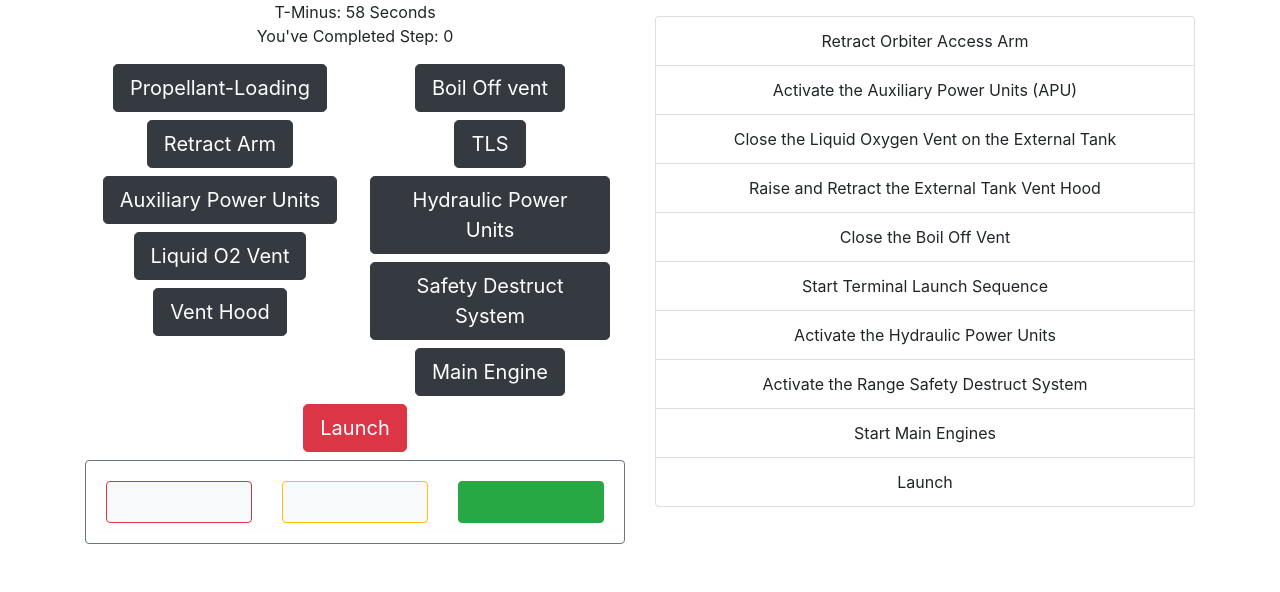
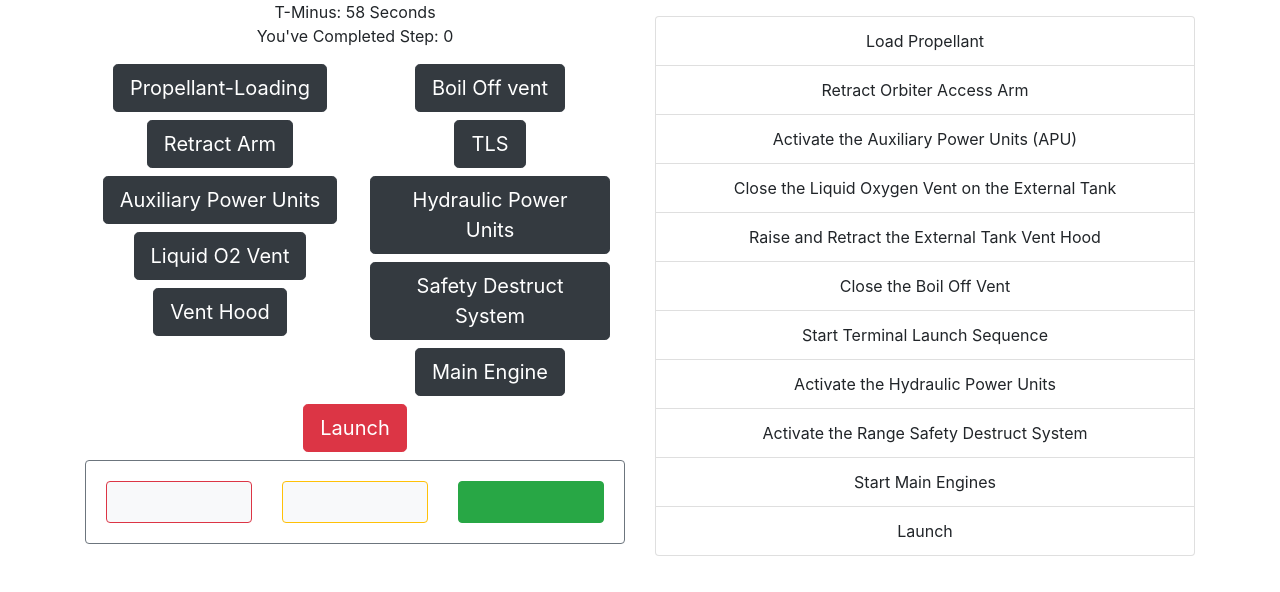
Before and after one commit to doakcovington/MissionControl, a React (Create React App) app: page / in a window 1280 px wide. Both pictures are taken after a click on the button "Start". Shown: the top 592 px of the page. Built offline with nearby package versions, Linux system fonts and the light colour scheme.

Commit message:
Added propellant instructions

```diff
--- a/src/components/Instructions.tsx
+++ b/src/components/Instructions.tsx
@@ -5,6 +5,7 @@ const Instructions: React.FC = () => {
   return (
     <div>
       <ListGroup className="mt-3">
+        <ListGroup.Item>Load Propellant</ListGroup.Item>
         <ListGroup.Item>Retract Orbiter Access Arm</ListGroup.Item>
         <ListGroup.Item>Activate the Auxiliary Power Units (APU)</ListGroup.Item>
         <ListGroup.Item>Close the Liquid Oxygen Vent on the External Tank</ListGroup.Item>
```
